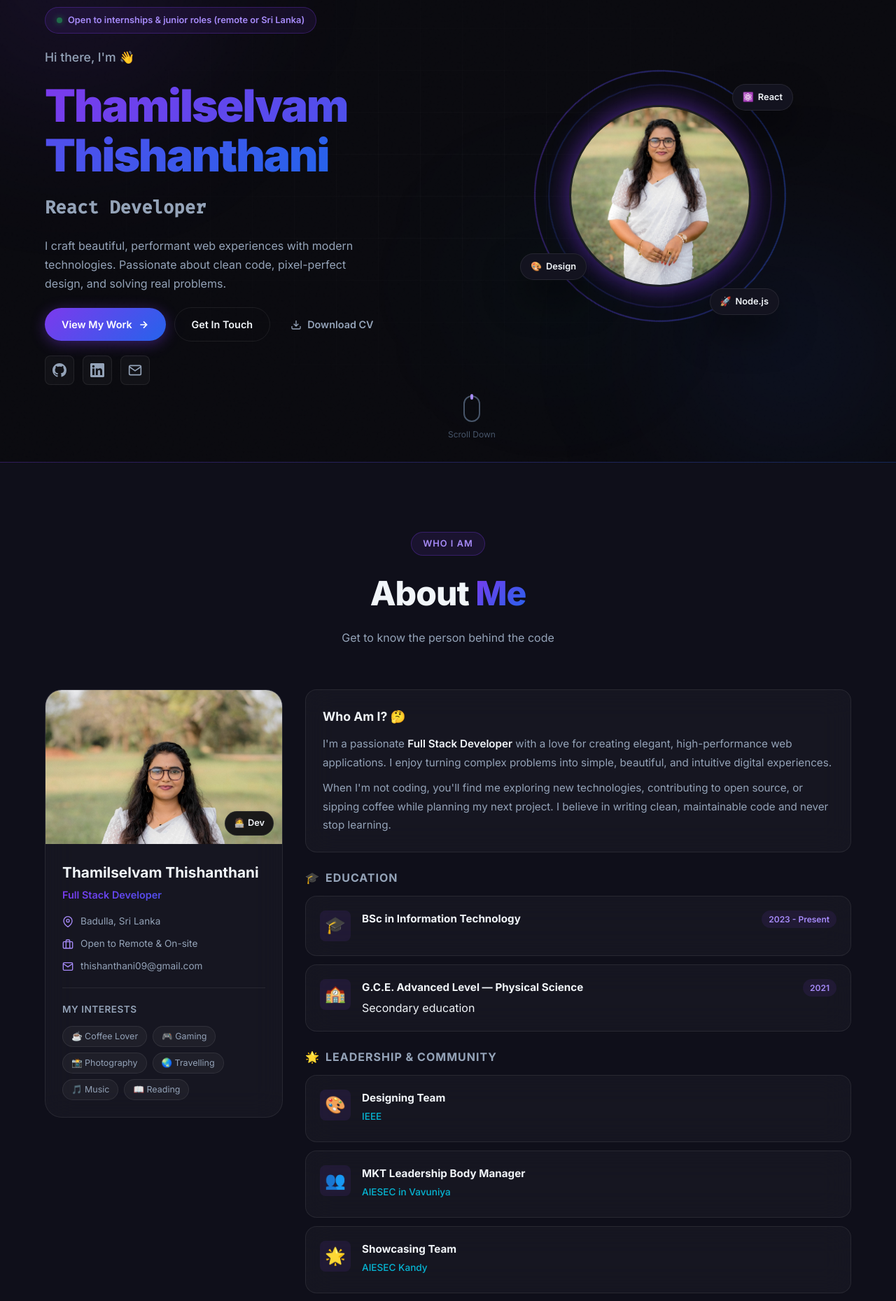
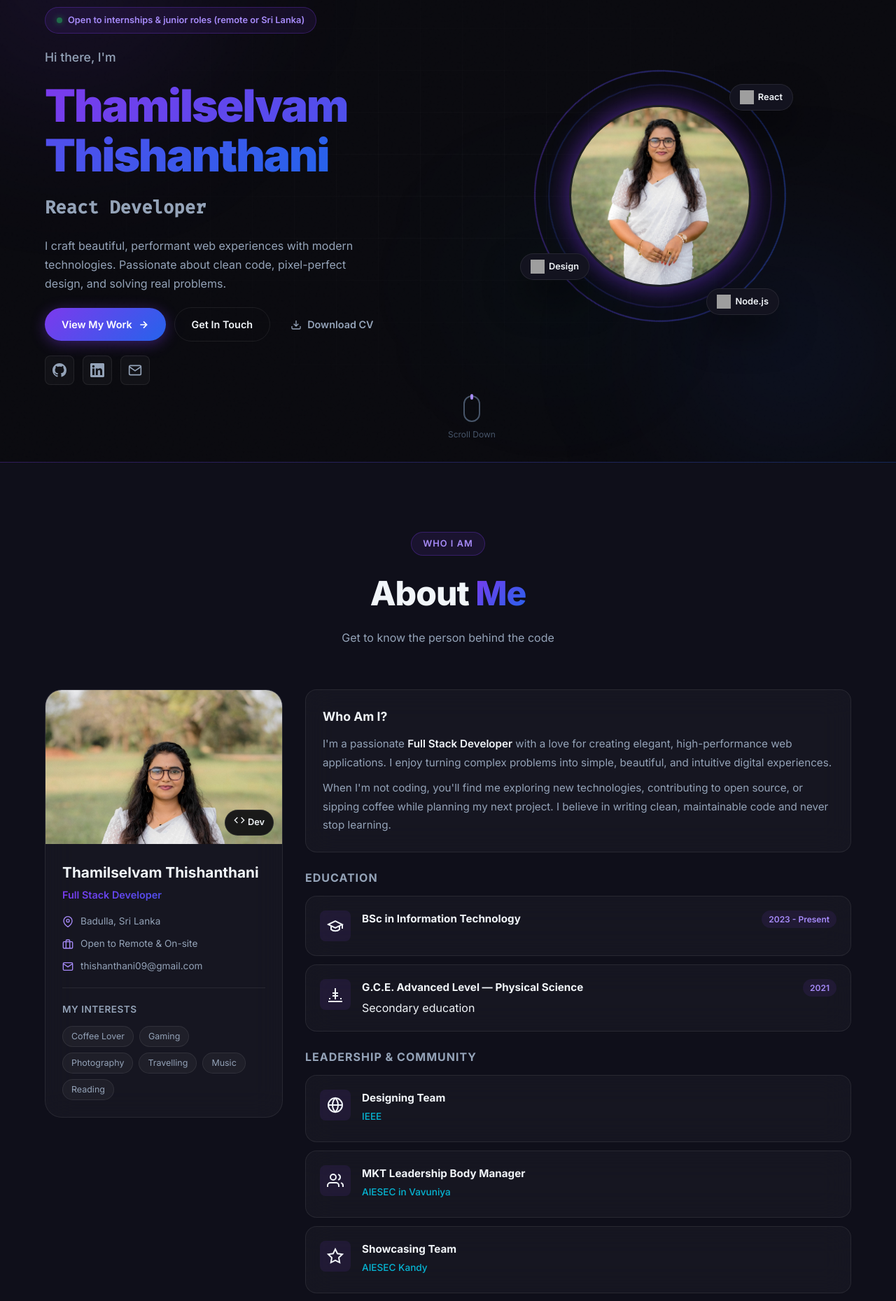
Before and after one commit to THISHA123/my-portfolio, a React (Vite) app: page / in a window 1280 px wide. Shown: the part 140-1999 px from the top of the page at 70% size. Built offline with nearby package versions, Linux system fonts and the light colour scheme; grey boxes are pictures that could not be loaded.

Commit message:
Remove emojis and integrate Web3Forms

```diff
--- a/src/components/About.jsx
+++ b/src/components/About.jsx
@@ -5,13 +5,13 @@ const education = [
     degree: 'BSc in Information Technology',
     school: '',
     year: '2023 - Present',
-    icon: '🎓',
+    icon: <svg width="24" height="24" viewBox="0 0 24 24" fill="none" stroke="currentColor" strokeWidth="2"><path d="M22 10v6M2 10l10-5 10 5-10 5z"/><path d="M6 12v5c3 3 9 3 12 0v-5"/></svg>,
   },
   {
     degree: 'G.C.E. Advanced Level — Physical Science',
     school: 'Secondary education',
     year: '2021',
-    icon: '🏫',
+    icon: <svg width="24" height="24" viewBox="0 0 24 24" fill="none" stroke="currentColor" strokeWidth="2"><path d="M4 19v-2M20 19v-2M2 22h20M12 3v16M8 10h8M8 14h8"/></svg>,
   }
 ];
 
@@ -19,36 +19,36 @@ const leadership = [
   {
     role: 'Designing Team',
     organization: 'IEEE',
-    icon: '🎨',
+    icon: <svg width="24" height="24" viewBox="0 0 24 24" fill="none" stroke="currentColor" strokeWidth="2"><circle cx="12" cy="12" r="10"/><path d="M12 2a14.5 14.5 0 0 0 0 20 14.5 14.5 0 0 0 0-20z"/><path d="M2 12h20"/></svg>,
   },
   {
     role: 'MKT Leadership Body Manager',
     organization: 'AIESEC in Vavuniya',
-    icon: '👥',
+    icon: <svg width="24" height="24" viewBox="0 0 24 24" fill="none" stroke="currentColor" strokeWidth="2"><path d="M17 21v-2a4 4 0 0 0-4-4H5a4 4 0 0 0-4 4v2"/><circle cx="9" cy="7" r="4"/><path d="M23 21v-2a4 4 0 0 0-3-3.87M16 3.13a4 4 0 0 1 0 7.75"/></svg>,
   },
   {
     role: 'Showcasing Team',
     organization: 'AIESEC Kandy',
-    icon: '🌟',
+    icon: <svg width="24" height="24" viewBox="0 0 24 24" fill="none" stroke="currentColor" strokeWidth="2"><polygon points="12 2 15.09 8.26 22 9.27 17 14.14 18.18 21.02 12 17.77 5.82 21.02 7 14.14 2 9.27 8.91 8.26 12 2"/></svg>,
   },
   {
     role: 'lensMedia Secretary',
     organization: 'UniPod',
-    icon: '📷',
+    icon: <svg width="24" height="24" viewBox="0 0 24 24" fill="none" stroke="currentColor" strokeWidth="2"><path d="M23 19a2 2 0 0 1-2 2H3a2 2 0 0 1-2-2V8a2 2 0 0 1 2-2h4l2-3h6l2 3h4a2 2 0 0 1 2 2z"/><circle cx="12" cy="13" r="4"/></svg>,
   },
   {
     role: 'Community Member',
     organization: 'Leo Club',
-    icon: '🦁',
+    icon: <svg width="24" height="24" viewBox="0 0 24 24" fill="none" stroke="currentColor" strokeWidth="2"><circle cx="12" cy="12" r="10"/><path d="M8 14s1.5 2 4 2 4-2 4-2"/><line x1="9" y1="9" x2="9.01" y2="9"/><line x1="15" y1="9" x2="15.01" y2="9"/></svg>,
   },
   {
     role: 'Community Member',
     organization: 'Zero Plastic Vavuniya Community',
-    icon: '🌱',
+    icon: <svg width="24" height="24" viewBox="0 0 24 24" fill="none" stroke="currentColor" strokeWidth="2"><path d="M11 20a9 9 0 0 1-9-9V4h7a9 9 0 0 1 9 9v7h-7z"/><path d="M11 20v-8"/></svg>,
   }
 ];
 
-const interests = ['☕ Coffee Lover', '🎮 Gaming', '📸 Photography', '🌏 Travelling', '🎵 Music', '📖 Reading'];
+const interests = ['Coffee Lover', 'Gaming', 'Photography', 'Travelling', 'Music', 'Reading'];
 
 export default function About() {
   return (
@@ -67,7 +67,7 @@ export default function About() {
             <div className="about__bio-img">
               <img src={profileImg} alt="Thamilselvam Thishanthani" />
               <div className="about__bio-badge">
-                <span>🧑‍💻</span>
+                <span><svg width="16" height="16" viewBox="0 0 24 24" fill="none" stroke="currentColor" strokeWidth="2"><path d="M16 18l6-6-6-6M8 6l-6 6 6 6"/></svg></span>
                 <span>Dev</span>
               </div>
             </div>
@@ -114,7 +114,7 @@ export default function About() {
           <div className="about__timeline">
             {/* Who Am I */}
             <div className="about__paragraph glass">
-              <h3>Who Am I? 🤔</h3>
+              <h3>Who Am I?</h3>
               <p>
                 I'm a passionate <strong>Full Stack Developer</strong> with a love for creating elegant,
                 high-performance web applications. I enjoy turning complex problems into simple,
@@ -130,7 +130,7 @@ export default function About() {
             {/* Education */}
             <div className="about__section-group">
               <h3 className="about__group-title">
-                <span>🎓</span> Education
+                Education
               </h3>
               {education.map((edu) => (
                 <div key={edu.degree} className="about__timeline-item glass">
@@ -149,7 +149,7 @@ export default function About() {
             {/* Leadership */}
             <div className="about__section-group">
               <h3 className="about__group-title">
-                <span>🌟</span> Leadership & Community
+                Leadership & Community
               </h3>
               {leadership.map((item) => (
                 <div key={item.organization + item.role} className="about__timeline-item glass">
--- a/src/components/Contact.jsx
+++ b/src/components/Contact.jsx
@@ -61,10 +61,36 @@ export default function Contact() {
   const handleSubmit = async (e) => {
     e.preventDefault();
     setStatus('loading');
-    // Simulate API call
-    await new Promise((res) => setTimeout(res, 1500));
-    setStatus('success');
-    setForm({ name: '', email: '', subject: '', message: '' });
+
+    try {
+      const response = await fetch("https://api.web3forms.com/submit", {
+        method: "POST",
+        headers: {
+          "Content-Type": "application/json",
+          Accept: "application/json",
+        },
+        body: JSON.stringify({
+          access_key: "f7e36a25-8b77-4389-a422-6589a98feb2a", // Web3Forms access key
+          name: form.name,
+          email: form.email,
+          subject: form.subject,
+          message: form.message,
+        }),
+      });
+
+      const result = await response.json();
+      if (result.success) {
+        setStatus('success');
+        setForm({ name: '', email: '', subject: '', message: '' });
+      } else {
+        console.error("Error from Web3Forms:", result);
+        setStatus('error');
+      }
+    } catch (error) {
+      console.error("Submission failed:", error);
+      setStatus('error');
+    }
+
     setTimeout(() => setStatus('idle'), 4000);
   };
 
@@ -82,7 +108,7 @@ export default function Contact() {
           {/* Left — Info */}
           <div className="contact__info">
             <div className="contact__info-card glass">
-              <h3>Let's Talk! 🤝</h3>
+              <h3>Let's Talk!</h3>
               <p>
                 I'm always excited to discuss new projects, creative ideas, or opportunities to be part of something great.
                 Feel free to reach out — I usually respond within 24 hours!
@@ -123,7 +149,7 @@ export default function Contact() {
           {/* Right — Form */}
           <div className="contact__form-wrapper">
             <form className="contact__form glass" onSubmit={handleSubmit}>
-              <h3>Send a Message 💌</h3>
+              <h3>Send a Message</h3>
 
               <div className="contact__form-row">
                 <div className="contact__field">
@@ -189,7 +215,7 @@ export default function Contact() {
                     Sending...
                   </>
                 ) : status === 'success' ? (
-                  <>✅ Message Sent!</>
+                  <>Message Sent!</>
                 ) : (
                   <>
                     Send Message
--- a/src/components/Footer.jsx
+++ b/src/components/Footer.jsx
@@ -52,7 +52,7 @@ export default function Footer() {
               <span className="gradient-text">selvam</span>
               <span style={{ color: 'var(--text-muted)' }}>/&gt;</span>
             </a>
-            <p>Building digital experiences with passion, precision, and a whole lot of coffee. ☕</p>
+            <p>Building digital experiences with passion, precision, and a whole lot of coffee.</p>
           </div>
 
           {/* Links */}
@@ -91,7 +91,7 @@ export default function Footer() {
         {/* Bottom */}
         <div className="footer__bottom">
           <p>© {currentYear} <span className="gradient-text">Thamilselvam Thishanthani</span>. All rights reserved.</p>
-          <p>Crafted with ❤️ using React + Vite</p>
+          <p>Crafted with love using React + Vite</p>
           <button className="footer__scroll-top" onClick={() => window.scrollTo({ top: 0, behavior: 'smooth' })} title="Back to top">
             <svg viewBox="0 0 24 24" fill="none" stroke="currentColor" strokeWidth="2.5" width="16" height="16">
               <path d="M18 15l-6-6-6 6"/>
--- a/src/components/Hero.jsx
+++ b/src/components/Hero.jsx
@@ -50,7 +50,7 @@ export default function Hero() {
           </div>
 
           {/* Greeting */}
-          <p className="hero__greeting">Hi there, I'm 👋</p>
+          <p className="hero__greeting">Hi there, I'm</p>
 
           {/* Name */}
           <h1 className="hero__name">
@@ -122,13 +122,13 @@ export default function Hero() {
             </div>
             {/* Floating Badges */}
             <div className="hero__badge-float hero__badge-float--1">
-              <span>⚛️</span> React
+              <img src="https://cdn.jsdelivr.net/gh/devicons/devicon@latest/icons/react/react-original.svg" alt="React" width="20" height="20" /> React
             </div>
             <div className="hero__badge-float hero__badge-float--2">
-              <span>🎨</span> Design
+              <img src="https://cdn.jsdelivr.net/gh/devicons/devicon@latest/icons/figma/figma-original.svg" alt="Design" width="20" height="20" /> Design
             </div>
             <div className="hero__badge-float hero__badge-float--3">
-              <span>🚀</span> Node.js
+              <img src="https://cdn.jsdelivr.net/gh/devicons/devicon@latest/icons/nodejs/nodejs-original.svg" alt="Node.js" width="20" height="20" /> Node.js
             </div>
           </div>
         </div>
--- a/src/components/Skills.jsx
+++ b/src/components/Skills.jsx
@@ -22,26 +22,26 @@ const skillCategories = [
 
 const skills = [
   // Frontend
-  { name: 'React', icon: '⚛️', level: 90, category: 'frontend', color: '#61dafb' },
-  { name: 'JavaScript', icon: '🟨', level: 88, category: 'frontend', color: '#f7df1e' },
-  { name: 'TypeScript', icon: '🔷', level: 75, category: 'frontend', color: '#3178c6' },
-  { name: 'HTML5', icon: '🌐', level: 95, category: 'frontend', color: '#e34c26' },
-  { name: 'CSS3', icon: '🎨', level: 90, category: 'frontend', color: '#1572b6' },
-  { name: 'Next.js', icon: '▲', level: 70, category: 'frontend', color: '#ffffff' },
-  { name: 'Tailwind', icon: '💨', level: 80, category: 'frontend', color: '#06b6d4' },
+  { name: 'React', icon: <img src="https://cdn.jsdelivr.net/gh/devicons/devicon@latest/icons/react/react-original.svg" alt="React" width="24" height="24" />, level: 90, category: 'frontend', color: '#61dafb' },
+  { name: 'JavaScript', icon: <img src="https://cdn.jsdelivr.net/gh/devicons/devicon@latest/icons/javascript/javascript-original.svg" alt="JavaScript" width="24" height="24" />, level: 88, category: 'frontend', color: '#f7df1e' },
+  { name: 'TypeScript', icon: <img src="https://cdn.jsdelivr.net/gh/devicons/devicon@latest/icons/typescript/typescript-original.svg" alt="TypeScript" width="24" height="24" />, level: 75, category: 'frontend', color: '#3178c6' },
+  { name: 'HTML5', icon: <img src="https://cdn.jsdelivr.net/gh/devicons/devicon@latest/icons/html5/html5-original.svg" alt="HTML5" width="24" height="24" />, level: 95, category: 'frontend', color: '#e34c26' },
+  { name: 'CSS3', icon: <img src="https://cdn.jsdelivr.net/gh/devicons/devicon@latest/icons/css3/css3-original.svg" alt="CSS3" width="24" height="24" />, level: 90, category: 'frontend', color: '#1572b6' },
+  { name: 'Next.js', icon: <img src="https://cdn.jsdelivr.net/gh/devicons/devicon@latest/icons/nextjs/nextjs-original.svg" alt="Next.js" width="24" height="24" style={{ filter: 'invert(1)' }} />, level: 70, category: 'frontend', color: '#ffffff' },
+  { name: 'Tailwind', icon: <img src="https://cdn.jsdelivr.net/gh/devicons/devicon@latest/icons/tailwindcss/tailwindcss-original.svg" alt="Tailwind" width="24" height="24" />, level: 80, category: 'frontend', color: '#06b6d4' },
   // Backend
-  { name: 'Node.js', icon: '🟢', level: 82, category: 'backend', color: '#68a063' },
-  { name: 'Express.js', icon: '🚂', level: 80, category: 'backend', color: '#999999' },
-  { name: 'Python', icon: '🐍', level: 70, category: 'backend', color: '#3776ab' },
-  { name: 'MongoDB', icon: '🍃', level: 78, category: 'backend', color: '#47a248' },
-  { name: 'MySQL', icon: '🐬', level: 72, category: 'backend', color: '#00758f' },
-  { name: 'REST APIs', icon: '🔌', level: 85, category: 'backend', color: '#ff6b6b' },
+  { name: 'Node.js', icon: <img src="https://cdn.jsdelivr.net/gh/devicons/devicon@latest/icons/nodejs/nodejs-original.svg" alt="Node.js" width="24" height="24" />, level: 82, category: 'backend', color: '#68a063' },
+  { name: 'Express.js', icon: <img src="https://cdn.jsdelivr.net/gh/devicons/devicon@latest/icons/express/express-original.svg" alt="Express" width="24" height="24" style={{ filter: 'invert(1)' }} />, level: 80, category: 'backend', color: '#999999' },
+  { name: 'Python', icon: <img src="https://cdn.jsdelivr.net/gh/devicons/devicon@latest/icons/python/python-original.svg" alt="Python" width="24" height="24" />, level: 70, category: 'backend', color: '#3776ab' },
+  { name: 'MongoDB', icon: <img src="https://cdn.jsdelivr.net/gh/devicons/devicon@latest/icons/mongodb/mongodb-original.svg" alt="MongoDB" width="24" height="24" />, level: 78, category: 'backend', color: '#47a248' },
+  { name: 'MySQL', icon: <img src="https://cdn.jsdelivr.net/gh/devicons/devicon@latest/icons/mysql/mysql-original.svg" alt="MySQL" width="24" height="24" />, level: 72, category: 'backend', color: '#00758f' },
+  { name: 'REST APIs', icon: <svg width="24" height="24" viewBox="0 0 24 24" fill="none" stroke="currentColor" strokeWidth="2"><path d="M10 13a5 5 0 0 0 7.54.54l3-3a5 5 0 0 0-7.07-7.07l-1.72 1.71"/><path d="M14 11a5 5 0 0 0-7.54-.54l-3 3a5 5 0 0 0 7.07 7.07l1.71-1.71"/></svg>, level: 85, category: 'backend', color: '#ff6b6b' },
   // Tools
-  { name: 'Git & GitHub', icon: '🐱', level: 88, category: 'tools', color: '#f1502f' },
-  { name: 'VS Code', icon: '💻', level: 95, category: 'tools', color: '#007acc' },
-  { name: 'Figma', icon: '🎭', level: 70, category: 'tools', color: '#f24e1e' },
-  { name: 'Docker', icon: '🐳', level: 55, category: 'tools', color: '#2496ed' },
-  { name: 'Postman', icon: '📬', level: 85, category: 'tools', color: '#ff6c37' },
+  { name: 'Git & GitHub', icon: <img src="https://cdn.jsdelivr.net/gh/devicons/devicon@latest/icons/github/github-original.svg" alt="GitHub" width="24" height="24" style={{ filter: 'invert(1)' }} />, level: 88, category: 'tools', color: '#f1502f' },
+  { name: 'VS Code', icon: <img src="https://cdn.jsdelivr.net/gh/devicons/devicon@latest/icons/vscode/vscode-original.svg" alt="VS Code" width="24" height="24" />, level: 95, category: 'tools', color: '#007acc' },
+  { name: 'Figma', icon: <img src="https://cdn.jsdelivr.net/gh/devicons/devicon@latest/icons/figma/figma-original.svg" alt="Figma" width="24" height="24" />, level: 70, category: 'tools', color: '#f24e1e' },
+  { name: 'Docker', icon: <img src="https://cdn.jsdelivr.net/gh/devicons/devicon@latest/icons/docker/docker-original.svg" alt="Docker" width="24" height="24" />, level: 55, category: 'tools', color: '#2496ed' },
+  { name: 'Postman', icon: <img src="https://cdn.jsdelivr.net/gh/devicons/devicon@latest/icons/postman/postman-original.svg" alt="Postman" width="24" height="24" />, level: 85, category: 'tools', color: '#ff6c37' },
 ];
 
 export default function Skills() {
```
